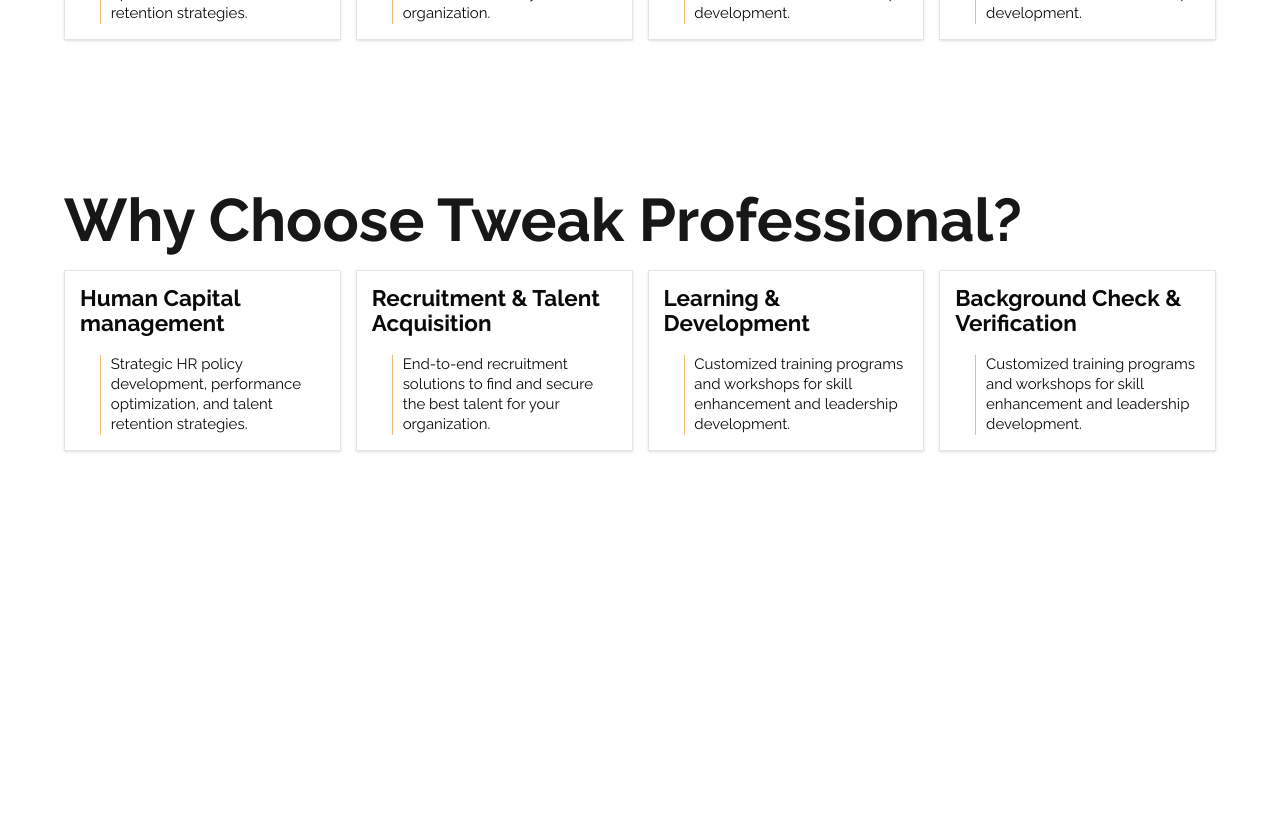
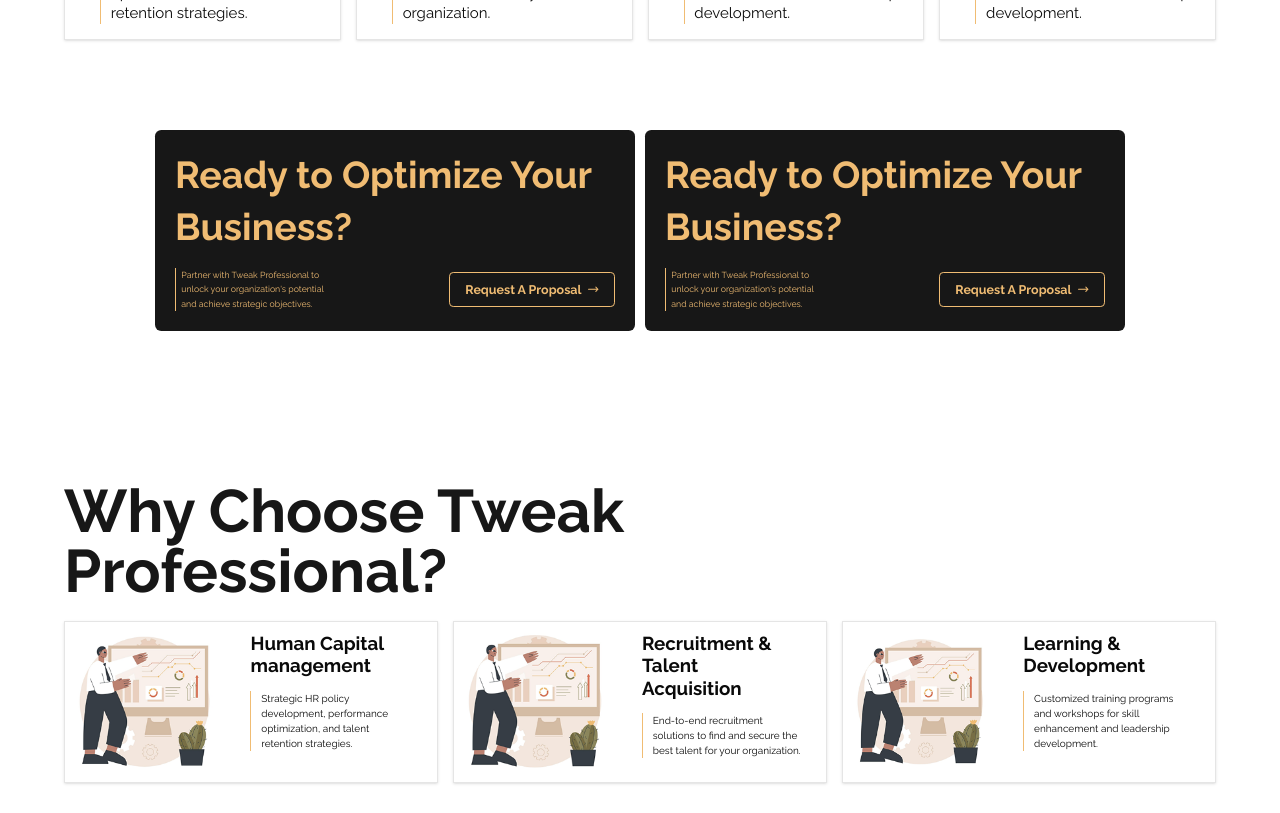
Before and after one commit to olamide-thinker/tweak_professionals, a Next.js app: page / in a window 1280 px wide. Shown: the part 2540-3353 px from the top of the page. Before the commit the page ends 3001 px from the top, so only its background shows below. Built offline with nearby package versions, Linux system fonts and the light colour scheme.

Commit message:
why page

```diff
--- a/src/app/page.tsx
+++ b/src/app/page.tsx
@@ -4,18 +4,20 @@
 import About from "@/components/main/About";
 import Service   from "@/components/main/Service";
 import Why from "@/components/main/Why";
+import CallToAction from "@/components/CallToAction";
 
 export default function Home() {
   return (
     <div className="">
       <main className="m-0 p-0">
-        <Hero/>
-
+          <Hero/>
           <SectionWrapper/>
           <About/>
           <Service/>
           <Why/>
+          <section className={"container/faq flex "} data-slot="faq">
 
+          </section>
       </main>
 
     </div>
--- a/src/components/main/Service.tsx
+++ b/src/components/main/Service.tsx
@@ -6,6 +6,7 @@
     CardHeader,
     CardTitle
 } from "@/components/ui/card"
+import CallToAction from "@/components/CallToAction";
 
 const services = [
     {
@@ -62,6 +63,20 @@
                     </Card>
                 ))}
             </div>
+
+              <div className={"flex mx-auto mt-32 gap-4"}>
+                  <CallToAction
+
+                      header="Ready to Optimize Your Business?"
+                      content="Partner with Tweak Professional to unlock your organization's potential and achieve strategic objectives."
+                      action="Request A Proposal"
+                  />
+                  <CallToAction
+                      header="Ready to Optimize Your Business?"
+                      content="Partner with Tweak Professional to unlock your organization's potential and achieve strategic objectives."
+                      action="Request A Proposal"
+                  />
+              </div>
             </section>
         </div>
     )
--- a/src/components/main/Why.tsx
+++ b/src/components/main/Why.tsx
@@ -6,6 +6,8 @@
     CardHeader,
     CardTitle
 } from "@/components/ui/card"
+import Image from "next/image";
+import whyImage from "../../../public/images/main/why.png";
 
 const why = [
     {
@@ -30,13 +32,6 @@
         content: "Customized training programs and\n" +
             " workshops for skill enhancement\n" +
             " and leadership development."
-    },
-    {
-        title: "Background Check & Verification",
-        // description: "Boost your visibility in search engines.",
-        content: "Customized training programs and\n" +
-            " workshops for skill enhancement\n" +
-            " and leadership development."
     }
 ]
 
@@ -44,22 +39,36 @@
     return (
         <div className={"container/service mt-52"} data-slot="service">
             <section className={"flex flex-col gap-4"}>
-                <p className="text-primary text-6xl lg:text-8xl font-bold mb-4">
+                <p className="text-primary text-6xl max-w-5xl  lg:text-8xl font-bold mb-4">
                     Why Choose
                     Tweak Professional?
                 </p>
 
-                <div className="grid gap-6 md:grid-cols-2 lg:grid-cols-4">
+                <div className="grid gap-6 md:grid-cols-1 lg:grid-cols-3">
                     {why.map((service, index) => (
-                        <Card key={index} className="hover:shadow-2xl rounded-none transition-shadow">
-                            <CardHeader>
-                                <CardTitle className={" md:text-4xl text-5xl"}>{service.title}</CardTitle>
-                                {/*<CardDescription>{service.description}</CardDescription>*/}
-                            </CardHeader>
-                            <CardContent  className={" flex gap-4 ml-8 max-w-md"}>
-                                <div className="block w-1 self-stretch bg-accent-foreground"></div>
-                                <p className={"md:text-2xl"}>{service.content}</p>
-                            </CardContent>
+                        <Card
+                            key={index}
+                            className="hover:shadow-2xl items-center justify-center  p-4 rounded-none transition-shadow flex flex-row "
+                        >
+                            <div className="relative w-full h-56">
+                                <Image
+                                    src={whyImage}
+                                    alt="why"
+                                    fill
+                                    className="object-cover"
+                                />
+                            </div>
+                            <div className={"flex flex-col gap-4"} style={{ height: "100%"}}>
+                                <CardHeader>
+                                    <CardTitle className="text-xl md:text-2xl lg:text-3xl">
+                                        {service.title}
+                                    </CardTitle>
+                                </CardHeader>
+                                <CardContent className="flex gap-4">
+                                    <div className="w-1 self-stretch bg-accent-foreground"></div>
+                                    <p className="text-sm md:text-base">{service.content}</p>
+                                </CardContent>
+                            </div>
                         </Card>
                     ))}
                 </div>
```
Also changed, not shown: public/images/main/why.png (added).
